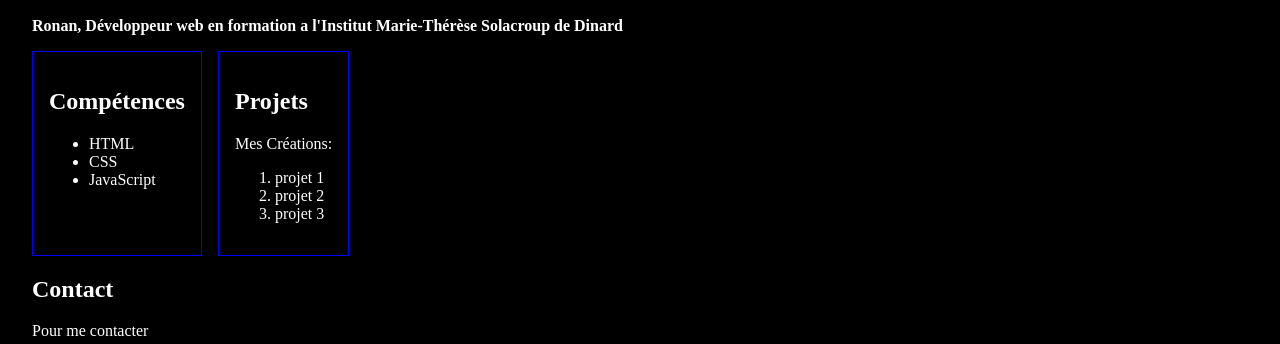
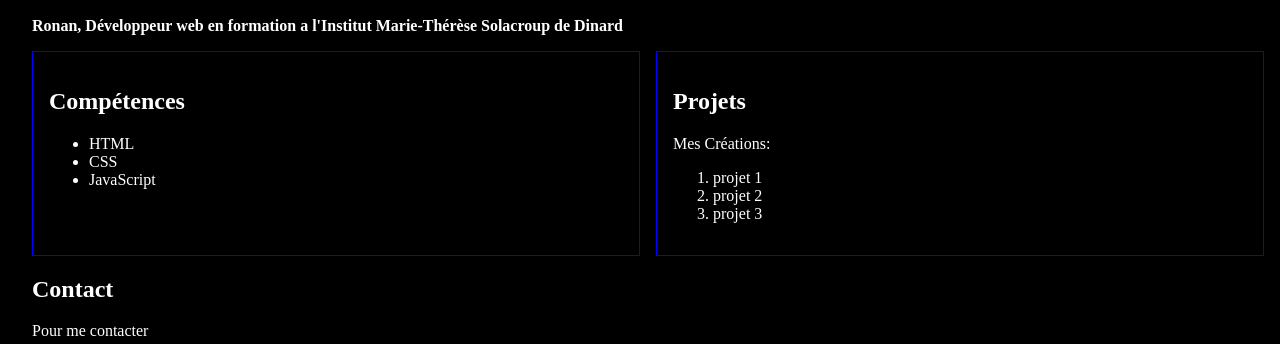
Before and after one commit to ronan-pixel/Page-Perso, a plain HTML site: page index.html in a window 1280 px wide. Shown: the part 456-800 px from the top of the page. Drawn offline with Linux system fonts and the light colour scheme.

Commit message:
modification page perso

```diff
--- a/style.css
+++ b/style.css
@@ -42,7 +42,6 @@ h1{
 }
 .sections{
    display: grid;
-   grid-template-columns:repeat 1fr;
    gap: var(--espace-section);
 }
 .section{
@@ -68,7 +67,8 @@ form{
    }
    .sections{
       display: flex;
+      display: grid;
       flex-wrap: wrap;
-      grid-template-columns:repeat(2, 1fr 1fr);
+      grid-template-columns:repeat(2, 50%);
    }
 }
```
